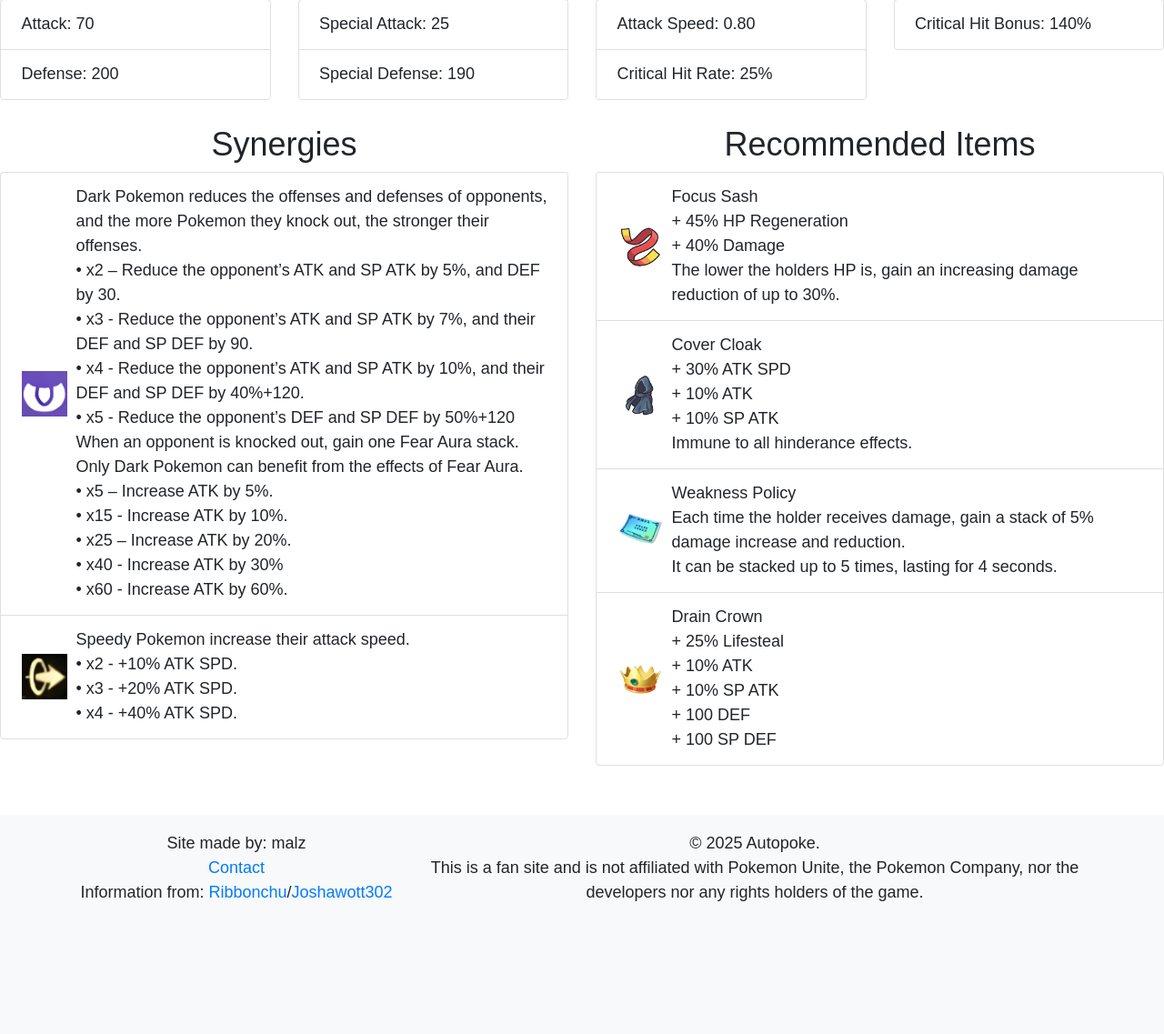
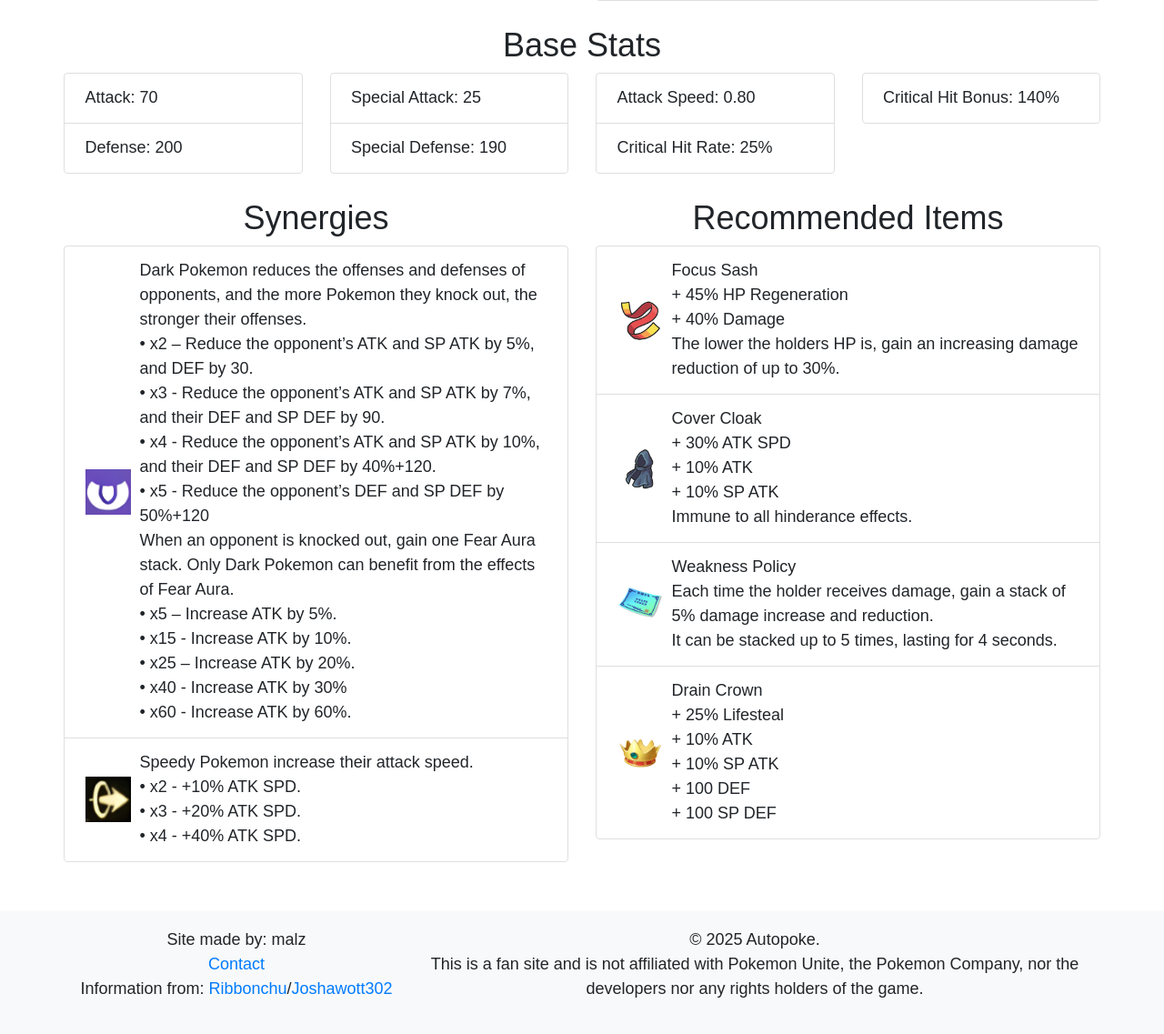
Before and after one commit to malz414/autopoke, a Django app: a page that uses craft_catalogue/catalogue/templates/catalogue/pokemon_detail.html in a window 1280 px wide. Shown: the part 782-1919 px from the top of the page at 91% size. Before the commit the page ends 1773 px from the top, so only its background shows below. Run offline with Django 5.2, Linux system fonts and the light colour scheme; data comes from the database, SQL or seed files in the repository; some libraries are stand-ins or nearby versions.

Commit message:
pokemon dtail squoze

```diff
--- a/craft_catalogue/catalogue/templates/catalogue/pokemon_detail.html
+++ b/craft_catalogue/catalogue/templates/catalogue/pokemon_detail.html
@@ -1,6 +1,7 @@
 {% extends 'base.html' %}
 
 {% block content %}
+<div class="container p-0 mt-4">
 <h1 style="text-align: center;">{{ pokemon.name }}</h1>
 
 <!-- Image and Thumbnails -->
@@ -141,7 +142,7 @@
         </ul>
     </div>
 </div>
-
+</div>
 <script>
     document.addEventListener("DOMContentLoaded", function() {
         const mainImage = document.getElementById("main-image");
```
